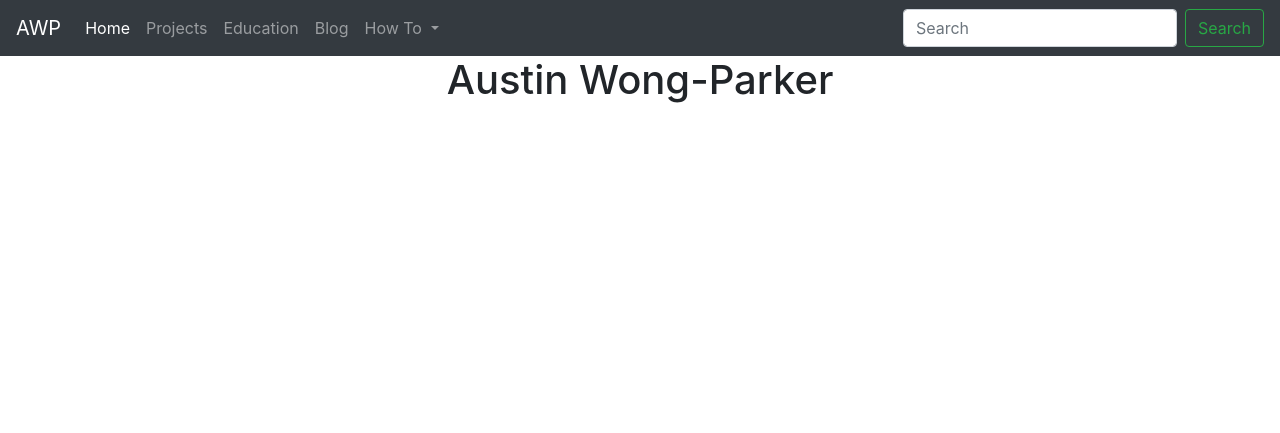
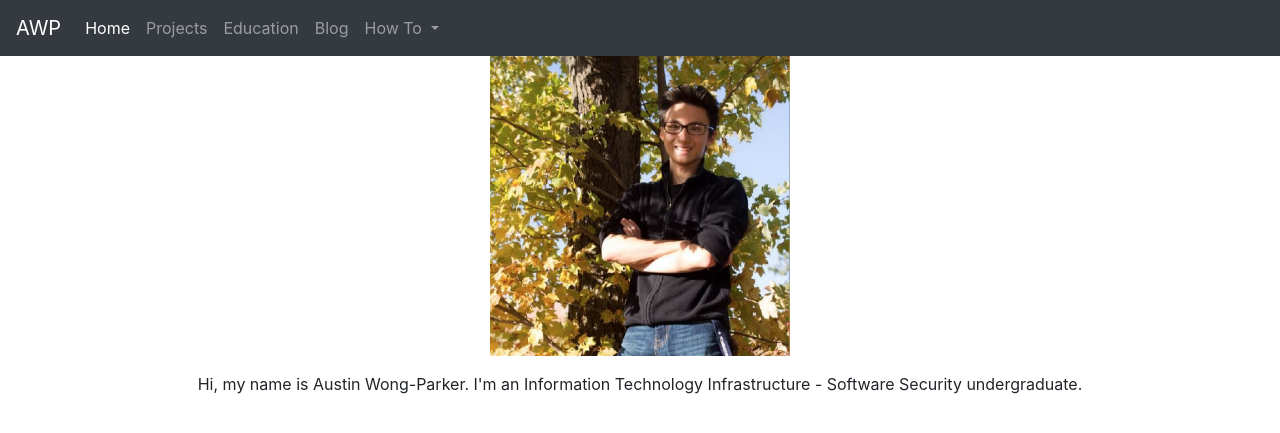
Before and after one commit to AustinWongParker/flaskwebsite, a Flask app: page / in a window 1280 px wide. Shown: the top 433 px of the page. Run offline with Flask 2, Linux system fonts and the light colour scheme; some libraries are stand-ins or nearby versions.

Commit message:
working website with image

```diff
--- a/templates/home.html
+++ b/templates/home.html
@@ -2,5 +2,14 @@
 {% extends 'layout.html' %} <!-- Interhited from layout.html -->
 
 {% block body %}
-  <h1>Austin Wong-Parker</h1>
+<html>
+<body>
+<!--<img src="{{url_for('static', filename='github_photo.png')}}" />-->
+<!--<img src="{{url_for('static', filename='github_photo.png', width=10, height=10)}}" />-->
+<img src="/static/github_photo.png" height="300" width="300">
+<p> </p>
+<p> Hi, my name is Austin Wong-Parker. I'm an Information Technology Infrastructure - Software Security undergraduate. </p>
+</body>
+
+</html>
 {% endblock %}
--- a/templates/layout.html
+++ b/templates/layout.html
@@ -3,6 +3,9 @@
 <!doctype html>
 <html>
   <head>
+    <!-- Social Media Buttons -->
+    <link rel="stylesheet" href="https://cdnjs.cloudflare.com/ajax/libs/font-awesome/4.7.0/css/font-awesome.min.css">
+
     <!-- Bootstrap framework CSS -->
     <link rel="stylesheet" href="https://stackpath.bootstrapcdn.com/bootstrap/4.3.1/css/bootstrap.min.css"
     integrity="sha384-ggOyR0iXCbMQv3Xipma34MD+dH/1fQ784/j6cY/iJTQUOhcWr7x9JvoRxT2MZw1T" crossorigin="anonymous">
@@ -13,6 +16,7 @@
   </head>
 
   <body>
+
     <!-- Bootstrap framework NavBar (drop-down menu) -->
       <nav class="navbar navbar-expand-lg navbar-dark bg-dark">
       <a class="navbar-brand" href="#">AWP</a>
@@ -69,13 +73,13 @@
             <a class="nav-link disabled" href="#" tabindex="-1" aria-disabled="true">Disabled</a>
           </li>
         -->
+        </ul>
 
-        <!-- Search bar (right side) on navbar -->
-        </ul>
+        <!-- Search bar (right side) on navbar
         <form class="form-inline my-2 my-lg-0">
           <input class="form-control mr-sm-2" type="search" placeholder="Search" aria-label="Search">
           <button class="btn btn-outline-success my-2 my-sm-0" type="submit">Search</button>
-        </form>
+        </form> -->
       </div>
               <div class='fullscreenDiv'>
       </nav>
```
Also changed, not shown: static/github_photo.png (added).
